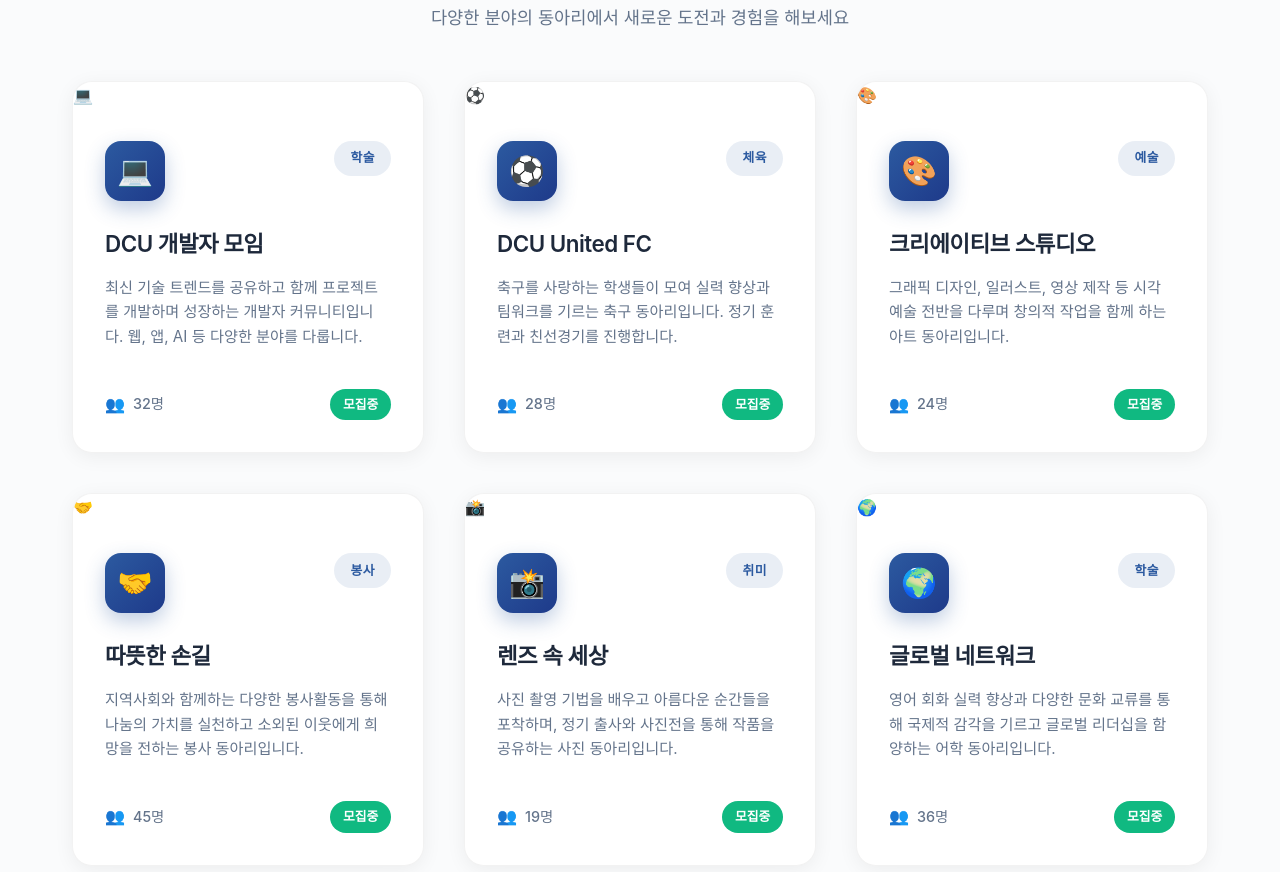
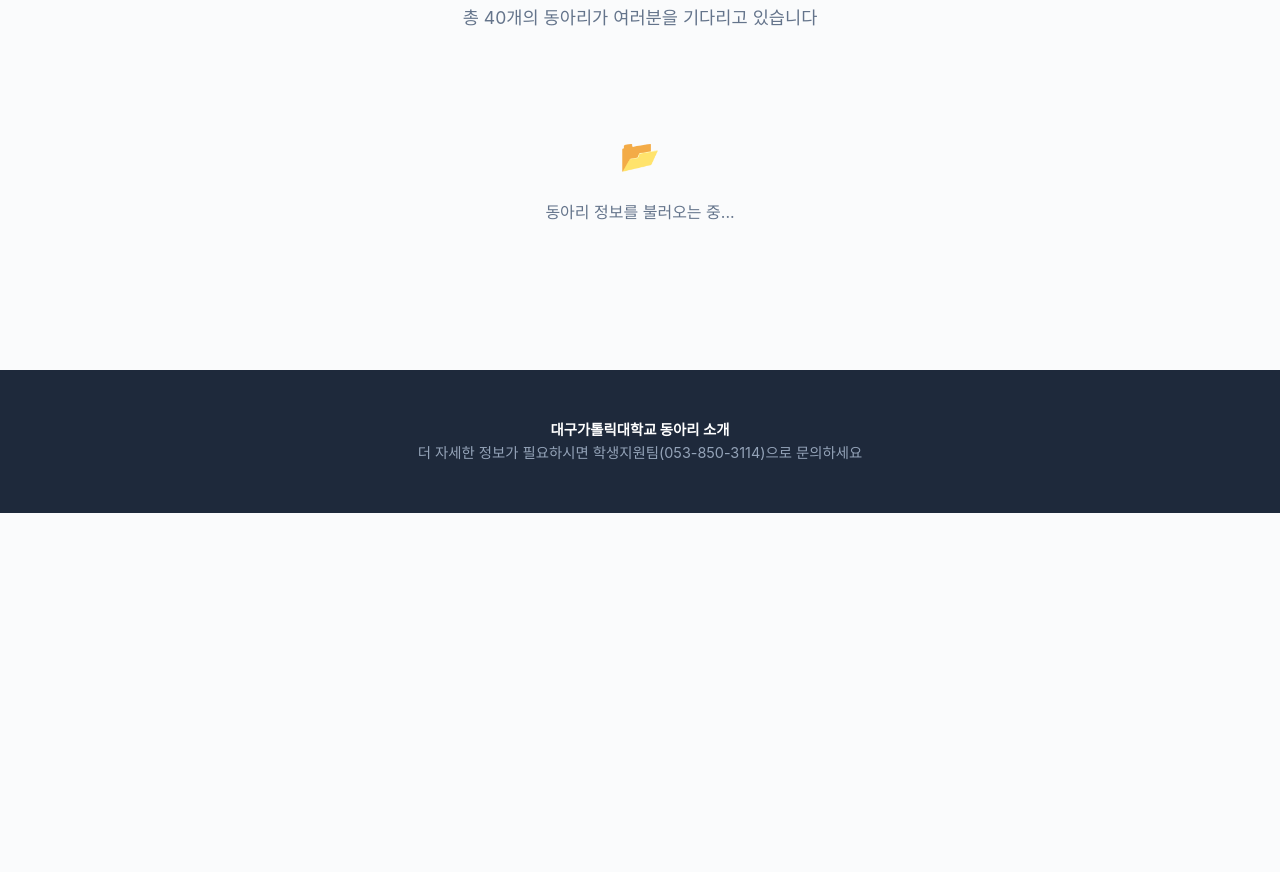
Before and after one commit to ideonq/study_blog.github.io, a plain HTML site: page index.html in a window 1280 px wide. Shown: the part 808-1680 px from the top of the page. After the commit the page ends 1321 px from the top, so only its background shows below. Drawn offline with Linux system fonts and the light colour scheme; a web font is replaced by a local one.

Commit message:
Update index.html

```diff
--- a/index.html
+++ b/index.html
@@ -434,110 +434,14 @@
         <section class="main-content">
             <div class="section-header">
                 <h2 class="section-title">동아리 둘러보기</h2>
-                <p class="section-description">다양한 분야의 동아리에서 새로운 도전과 경험을 해보세요</p>
+                <p class="section-description">총 40개의 동아리가 여러분을 기다리고 있습니다</p>
             </div>
 
             <div class="clubs-grid" id="clubsGrid">
-                <div class="club-card" data-category="academic">
-                    <div class="club-image">
-                        <div class="club-image-placeholder">💻</div>
-                        <!-- 실제 사용시: <img src="images/coding-club.jpg" alt="DCU 개발자 모임"> -->
-                    </div>
-                    <div class="club-header">
-                        <div class="club-icon">💻</div>
-                        <span class="club-category">학술</span>
-                        <h3 class="club-name">DCU 개발자 모임</h3>
-                        <p class="club-description">최신 기술 트렌드를 공유하고 함께 프로젝트를 개발하며 성장하는 개발자 커뮤니티입니다. 웹, 앱, AI 등 다양한 분야를 다룹니다.</p>
-                    </div>
-                    <div class="club-footer">
-                        <div class="club-members">32명</div>
-                        <span class="club-status">모집중</span>
-                    </div>
-                </div>
-
-                <div class="club-card" data-category="sports">
-                    <div class="club-image">
-                        <div class="club-image-placeholder">⚽</div>
-                        <!-- 실제 사용시: <img src="images/football-club.jpg" alt="DCU United FC"> -->
-                    </div>
-                    <div class="club-header">
-                        <div class="club-icon">⚽</div>
-                        <span class="club-category">체육</span>
-                        <h3 class="club-name">DCU United FC</h3>
-                        <p class="club-description">축구를 사랑하는 학생들이 모여 실력 향상과 팀워크를 기르는 축구 동아리입니다. 정기 훈련과 친선경기를 진행합니다.</p>
-                    </div>
-                    <div class="club-footer">
-                        <div class="club-members">28명</div>
-                        <span class="club-status">모집중</span>
-                    </div>
-                </div>
-
-                <div class="club-card" data-category="art">
-                    <div class="club-image">
-                        <div class="club-image-placeholder">🎨</div>
-                        <!-- 실제 사용시: <img src="images/art-club.jpg" alt="크리에이티브 스튜디오"> -->
-                    </div>
-                    <div class="club-header">
-                        <div class="club-icon">🎨</div>
-                        <span class="club-category">예술</span>
-                        <h3 class="club-name">크리에이티브 스튜디오</h3>
-                        <p class="club-description">그래픽 디자인, 일러스트, 영상 제작 등 시각 예술 전반을 다루며 창의적 작업을 함께 하는 아트 동아리입니다.</p>
-                    </div>
-                    <div class="club-footer">
-                        <div class="club-members">24명</div>
-                        <span class="club-status">모집중</span>
-                    </div>
-                </div>
-
-                <div class="club-card" data-category="volunteer">
-                    <div class="club-image">
-                        <div class="club-image-placeholder">🤝</div>
-                        <!-- 실제 사용시: <img src="images/volunteer-club.jpg" alt="따뜻한 손길"> -->
-                    </div>
-                    <div class="club-header">
-                        <div class="club-icon">🤝</div>
-                        <span class="club-category">봉사</span>
-                        <h3 class="club-name">따뜻한 손길</h3>
-                        <p class="club-description">지역사회와 함께하는 다양한 봉사활동을 통해 나눔의 가치를 실천하고 소외된 이웃에게 희망을 전하는 봉사 동아리입니다.</p>
-                    </div>
-                    <div class="club-footer">
-                        <div class="club-members">45명</div>
-                        <span class="club-status">모집중</span>
-                    </div>
-                </div>
-
-                <div class="club-card" data-category="hobby">
-                    <div class="club-image">
-                        <div class="club-image-placeholder">📸</div>
-                        <!-- 실제 사용시: <img src="images/photo-club.jpg" alt="렌즈 속 세상"> -->
-                    </div>
-                    <div class="club-header">
-                        <div class="club-icon">📸</div>
-                        <span class="club-category">취미</span>
-                        <h3 class="club-name">렌즈 속 세상</h3>
-                        <p class="club-description">사진 촬영 기법을 배우고 아름다운 순간들을 포착하며, 정기 출사와 사진전을 통해 작품을 공유하는 사진 동아리입니다.</p>
-                    </div>
-                    <div class="club-footer">
-                        <div class="club-members">19명</div>
-                        <span class="club-status">모집중</span>
-                    </div>
-                </div>
-
-                <div class="club-card" data-category="academic">
-                    <div class="club-image">
-                        <div class="club-image-placeholder">🌍</div>
-                        <!-- 실제 사용시: <img src="images/global-club.jpg" alt="글로벌 네트워크"> -->
-                    </div>
-                    <div class="club-header">
-                        <div class="club-icon">🌍</div>
-                        <span class="club-category">학술</span>
-                        <h3 class="club-name">글로벌 네트워크</h3>
-                        <p class="club-description">영어 회화 실력 향상과 다양한 문화 교류를 통해 국제적 감각을 기르고 글로벌 리더십을 함양하는 어학 동아리입니다.</p>
-                    </div>
-                    <div class="club-footer">
-                        <div class="club-members">36명</div>
-                        <span class="club-status">모집중</span>
-                    </div>
+                <!-- 동아리 카드들이 여기에 동적으로 생성됩니다 -->
+                <div style="text-align: center; padding: 3rem; color: #64748b;">
+                    <div style="font-size: 2rem; margin-bottom: 1rem;">📂</div>
+                    <div>동아리 정보를 불러오는 중...</div>
                 </div>
             </div>
 
```
